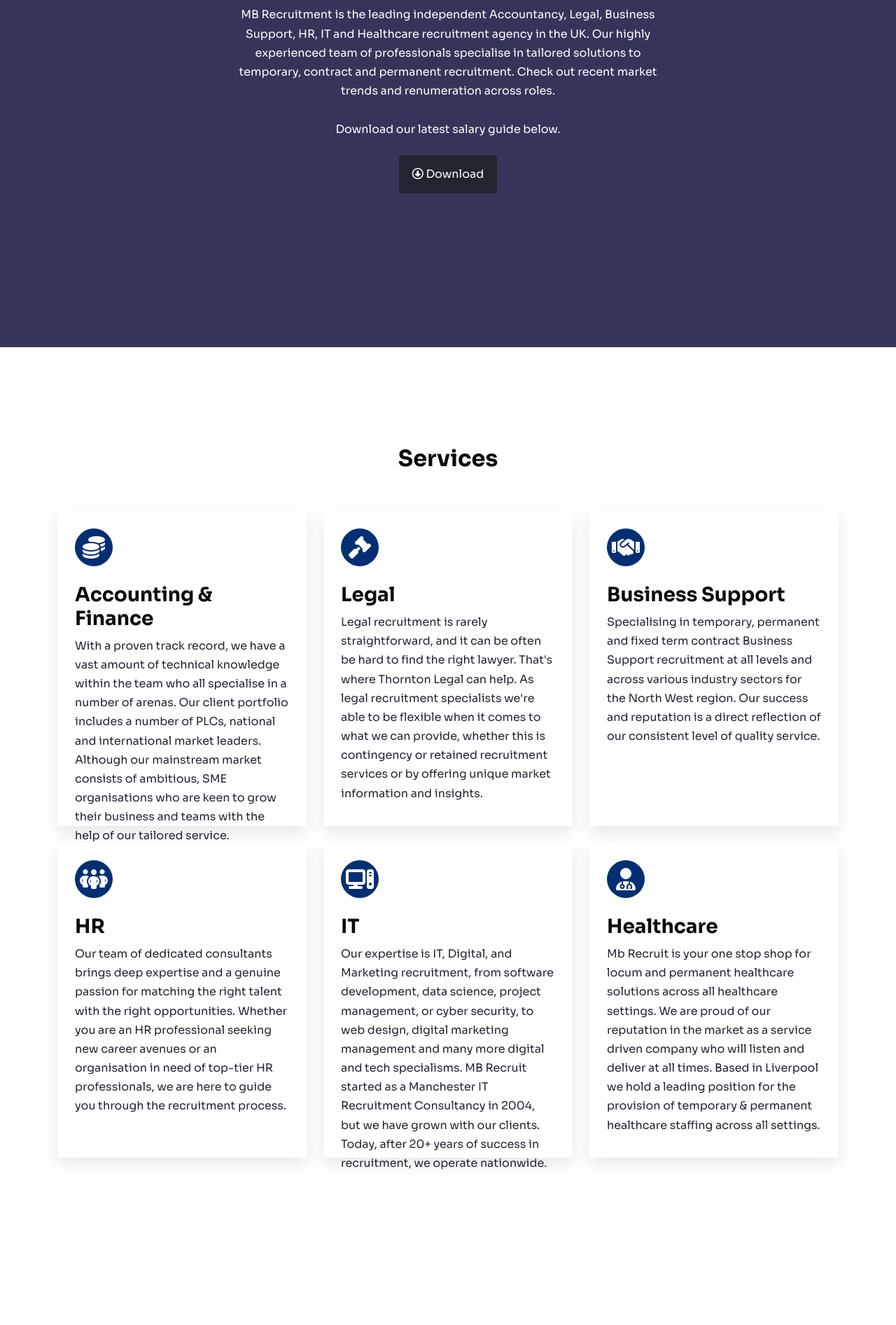
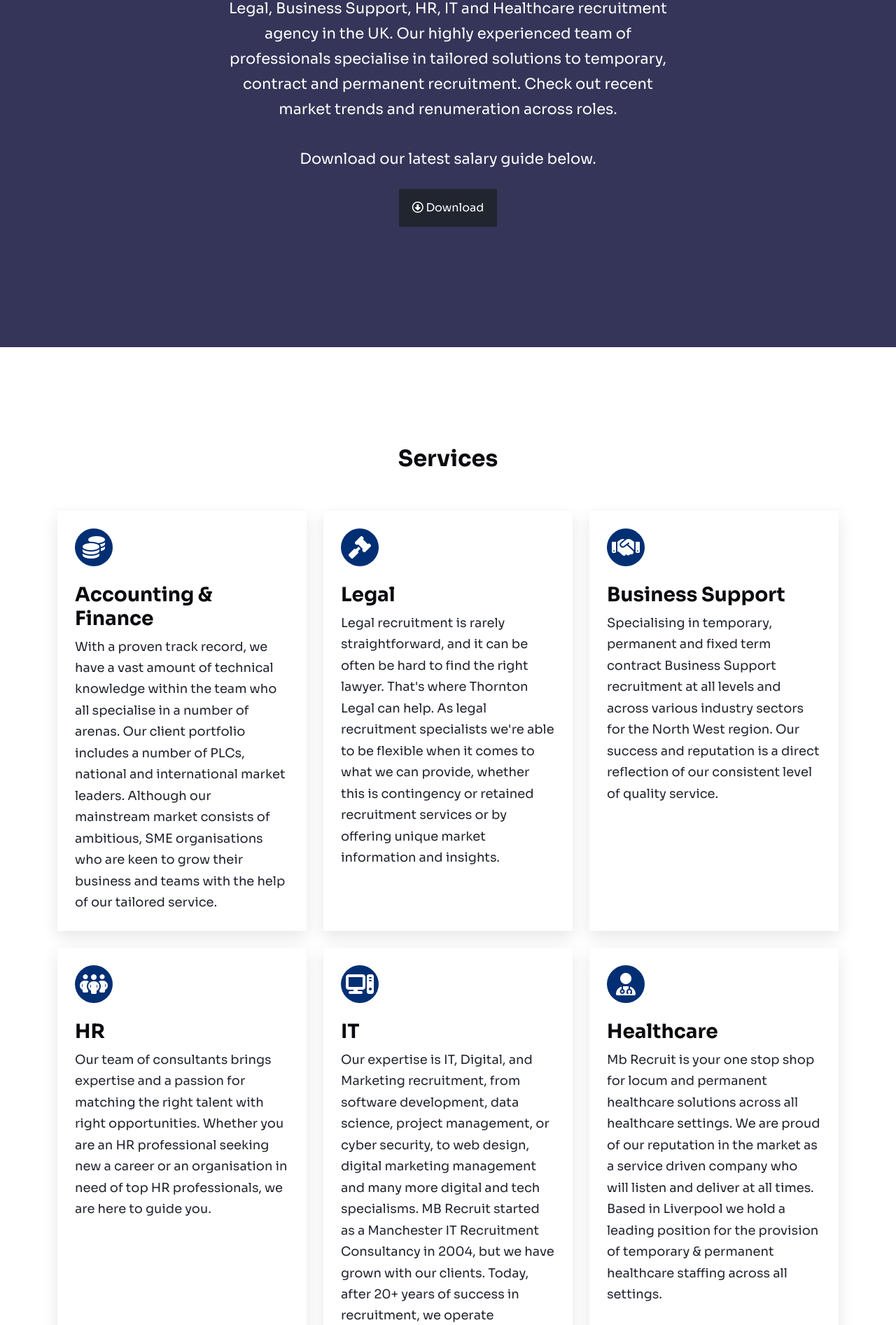
Before and after one commit to moneeshbalendra/MB_Repository, a plain HTML site: page index.html in a window 1280 px wide. Shown: the part 484-2377 px from the top of the page at 70% size. Drawn offline with nearby package versions, Linux system fonts and the light colour scheme.

Commit message:
Changes to font size

```diff
--- a/assets/css/style.css
+++ b/assets/css/style.css
@@ -69,15 +69,23 @@
 /* -------------------------------------- Home Page ---------------------------------- */
 .hero {
 <<<<<<< HEAD
+<<<<<<< HEAD
     background-image: url(../image/recruitment.jpeg);
 =======
     background-image: url(../assets/image/recruitment.jpeg);
 >>>>>>> a90ccba (Add vieport to fonts)
+=======
+    background-image: url(../image/recruitment.jpeg);
+>>>>>>> b43780d (Changes to font size)
     background-repeat: no-repeat;
     background-size: cover;
     background-attachment: fixed;
     position: relative;
     z-index: 1;
+}
+
+.hero p{
+    font-size: calc(1em + 0.4vw);
 }
 
 /* -------------------------------------- Home Page - BG Image Overlay ---------------------------------- */
@@ -105,7 +113,7 @@
     top: 0;
     position: relative;
     z-index: 1;
-    height: 450px;
+    height: 600px;
 }
 
 .card-effect:hover h3 {
@@ -115,6 +123,10 @@
 .card-effect:hover .iconbox {
     background-color: #fff;
     color: var(--primary);
+}
+
+.card-effect p{
+    font-size: calc(0.8em + 0.4vw);
 }
 
 .card-effect:hover {
@@ -201,9 +213,10 @@
 
 .button-container{
     display: inline-flex;
-    width: 40%;
+    width: 50%;
     justify-content:center;
     margin-left: 5px;
+    font-size: calc(0.65em + 0.4vw);
 }
 
 
--- a/index.html
+++ b/index.html
@@ -129,11 +129,7 @@
               <i class="fa-solid fa-people-group"></i>
             </div>
             <h3 class="mt-4 mb-2">HR</h3>
-            <p>Our team of dedicated consultants brings deep expertise and a genuine passion for matching the right
-              talent with the right opportunities.
-              Whether you are an HR professional seeking new career avenues or an organisation in need of top-tier HR
-              professionals,
-              we are here to guide you through the recruitment process.</p>
+            <p>Our team of consultants brings expertise and a passion for matching the right talent with right opportunities. Whether you are an HR professional seeking new a career or an organisation in need of top HR professionals, we are here to guide you.</p>
           </div>
         </div>
         <div class="col-lg-4 col-sm-6">
@@ -271,10 +267,10 @@
           <button class="btn btn-primary button-container" type="submit" id="submit">Submit</button>
           <button class="btn btn-primary button-container" type="reset" id="reset">Reset</button>
         </div>
+      </form>
       </div>
-      </form>
-    </div>
   </section>
+
   <!--//Contact-->
 
   <!--Footer-->
```
